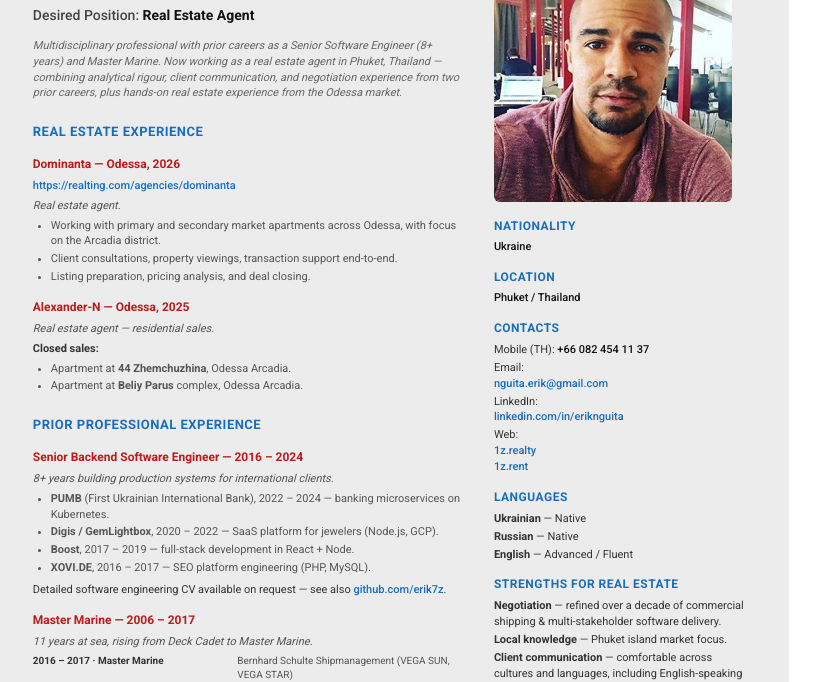
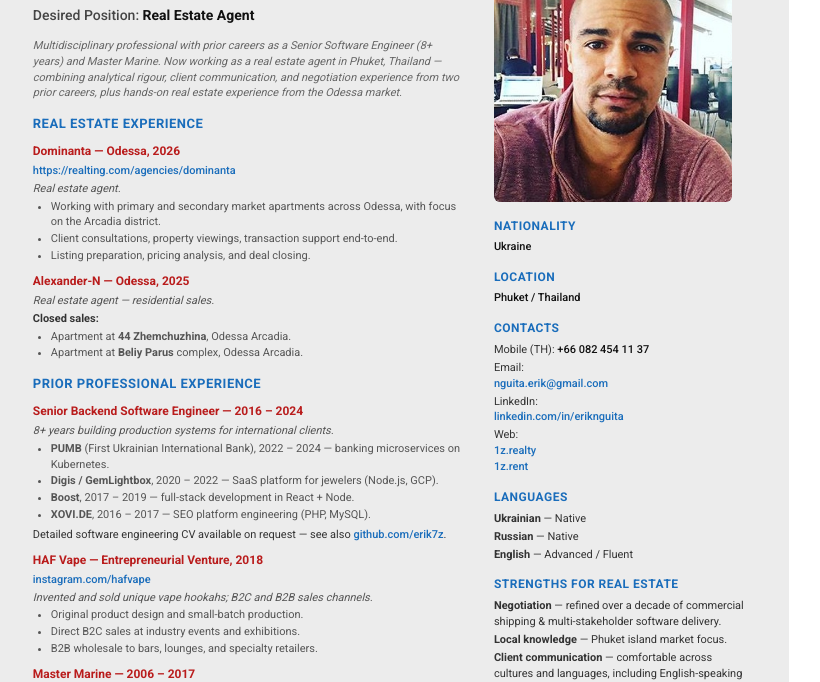
Before and after one commit to erik7z/erik7z.github.io, a plain HTML site: page docs/nguita_erik_realty_agent.html in a window 1280 px wide. Shown: the part 81-763 px from the top of the page, without its empty margins (5-825 px from the left). Drawn offline with Linux system fonts and the light colour scheme.

Commit message:
docs(cv): add HAF Vape 2018 entrepreneurial venture entry
Add HAF Vape (instagram.com/hafvape) under Prior Professional
Experience as a 2018 entrepreneurial venture — invented and sold
unique vape hookahs, with direct B2C and B2B sales channels.
Sales-channel framing is intentional for the realty CV.

Tighten section margins (h2, h3, ul, meta) to keep the CV on a
single A4 page after the new entry.

```diff
--- a/docs/nguita_erik_realty_agent.html
+++ b/docs/nguita_erik_realty_agent.html
@@ -39,7 +39,7 @@
   .main .desired b { font-weight: 700; color: #111; }
   .intro {
     color: #666;
-    margin: 0 0 10px 0;
+    margin: 0 0 6px 0;
     font-style: italic;
   }
   .main h2 {
@@ -47,20 +47,20 @@
     font-size: 13px;
     font-weight: 700;
     letter-spacing: 0.5px;
-    margin: 22px 0 6px 0;
+    margin: 14px 0 4px 0;
     text-transform: uppercase;
   }
   .main h3 {
     color: #b91c1c;
     font-size: 12px;
     font-weight: 700;
-    margin: 14px 0 4px 0;
+    margin: 9px 0 2px 0;
   }
   .main a { color: #1a6dbb; text-decoration: none; font-weight: 500; }
-  .main p { margin: 4px 0; }
-  .main ul { margin: 4px 0 6px 0; padding-left: 18px; color: #555; }
-  .main ul li { margin-bottom: 2px; }
-  .meta { color: #555; font-style: italic; margin: 2px 0 6px 0; }
+  .main p { margin: 2px 0; }
+  .main ul { margin: 2px 0 4px 0; padding-left: 18px; color: #555; }
+  .main ul li { margin-bottom: 1px; }
+  .meta { color: #555; font-style: italic; margin: 1px 0 3px 0; }
   .deal-list { color: #555; }
   .deal-list strong { color: #333; }
 
@@ -90,7 +90,7 @@
   .sidebar .value { color: #111; font-weight: 500; }
 
   .marine-career { font-size: 10px; }
-  .marine-career .row { display: grid; grid-template-columns: 5.2cm 1fr; column-gap: 8px; margin-bottom: 2px; color: #555; }
+  .marine-career .row { display: grid; grid-template-columns: 5.2cm 1fr; column-gap: 8px; margin-bottom: 1px; color: #555; }
   .marine-career .row b { color: #333; }
 
   .footer-note { color: #888; font-size: 10px; margin-top: 14px; font-style: italic; }
@@ -140,6 +140,15 @@
     </ul>
     <p>Detailed software engineering CV available on request — see also
        <a href="https://github.com/erik7z">github.com/erik7z</a>.</p>
+
+    <h3>HAF Vape — Entrepreneurial Venture, 2018</h3>
+    <p><a href="https://www.instagram.com/hafvape/">instagram.com/hafvape</a></p>
+    <p class="meta">Invented and sold unique vape hookahs; B2C and B2B sales channels.</p>
+    <ul>
+      <li>Original product design and small-batch production.</li>
+      <li>Direct B2C sales at industry events and exhibitions.</li>
+      <li>B2B wholesale to bars, lounges, and specialty retailers.</li>
+    </ul>
 
     <h3>Master Marine — 2006 – 2017</h3>
     <p class="meta">11 years at sea, rising from Deck Cadet to Master Marine.</p>
```
Also changed, not shown: 1 other file.
